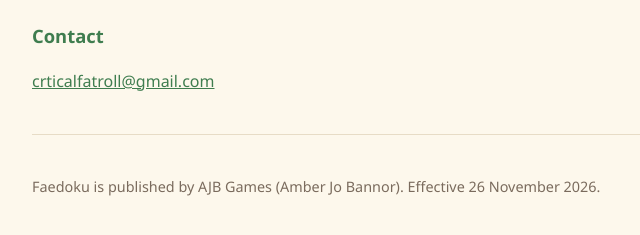
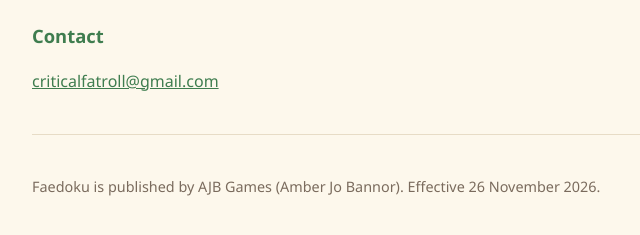
Before and after one commit to bilalxhmed/faedoku-legal, a plain HTML site: page privacy.html in a window 1280 px wide. Shown: the part 1600-1835 px from the top of the page, 240-880 px from the left. Drawn offline with Linux system fonts and the light colour scheme.

Commit message:
Correct the contact address to criticalfatroll@gmail.com
Co-Authored-By: Claude Opus 5 <noreply@anthropic.com>

```diff
--- a/privacy.html
+++ b/privacy.html
@@ -61,7 +61,7 @@ will ask for your consent in the app before any such thing starts. That is not w
 does.</p>
 
 <h2>Contact</h2>
-<p><a href="mailto:crticalfatroll@gmail.com">crticalfatroll@gmail.com</a></p>
+<p><a href="mailto:criticalfatroll@gmail.com">criticalfatroll@gmail.com</a></p>
 
 <hr>
 <footer>Faedoku is published by AJB Games (Amber Jo Bannor). Effective 26 November 2026.</footer>
```
Also changed, not shown: terms.html (+1 -1 lines).
